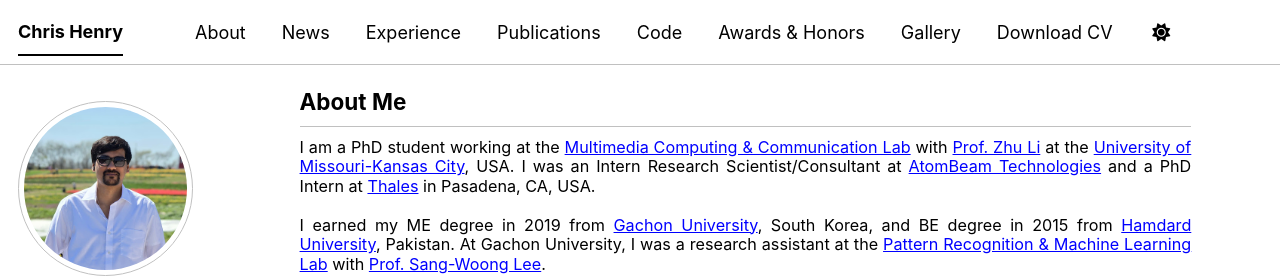
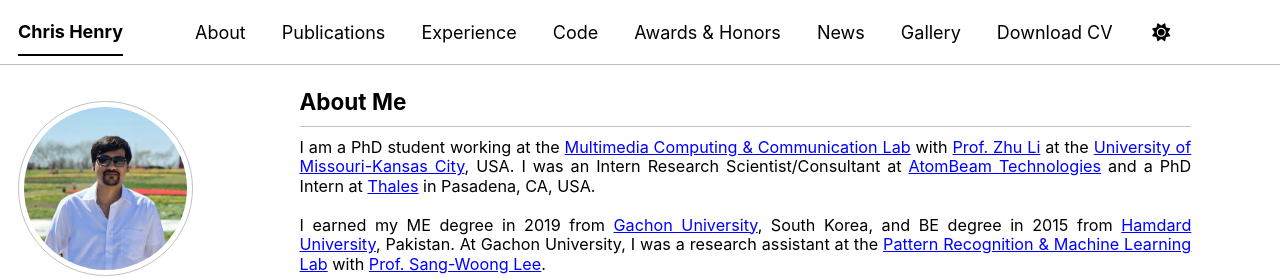
Before and after one commit to engrchrishenry/engrchrishenry.github.io, a Jekyll site: the page built from _pages/about.md, in a window 1280 px wide. Shown: the top 278 px of the page. Built offline with Jekyll 4.4.1, drawn with Linux system fonts in a browser that asks for light colours; some web fonts are replaced; a script bundle is joined from its source files by our own code; library files that are not in the unit come from our copies.

Commit message:
Minor updates and improvements

```diff
--- a/_data/navigation.yml
+++ b/_data/navigation.yml
@@ -11,20 +11,20 @@
   - title: "About"
     url: /about/
 
-  - title: "News"
-    url: /news/
+  - title: "Publications"
+    url: /publications/
 
   - title: "Experience"
     url: /experience/
-
-  - title: "Publications"
-    url: /publications/
 
   - title: "Code"
     url: /code/
 
   - title: "Awards & Honors"
     url: /awards-honors/
+
+  - title: "News"
+    url: /news/
 
   - title: "Gallery"
     url: /gallery/
```
